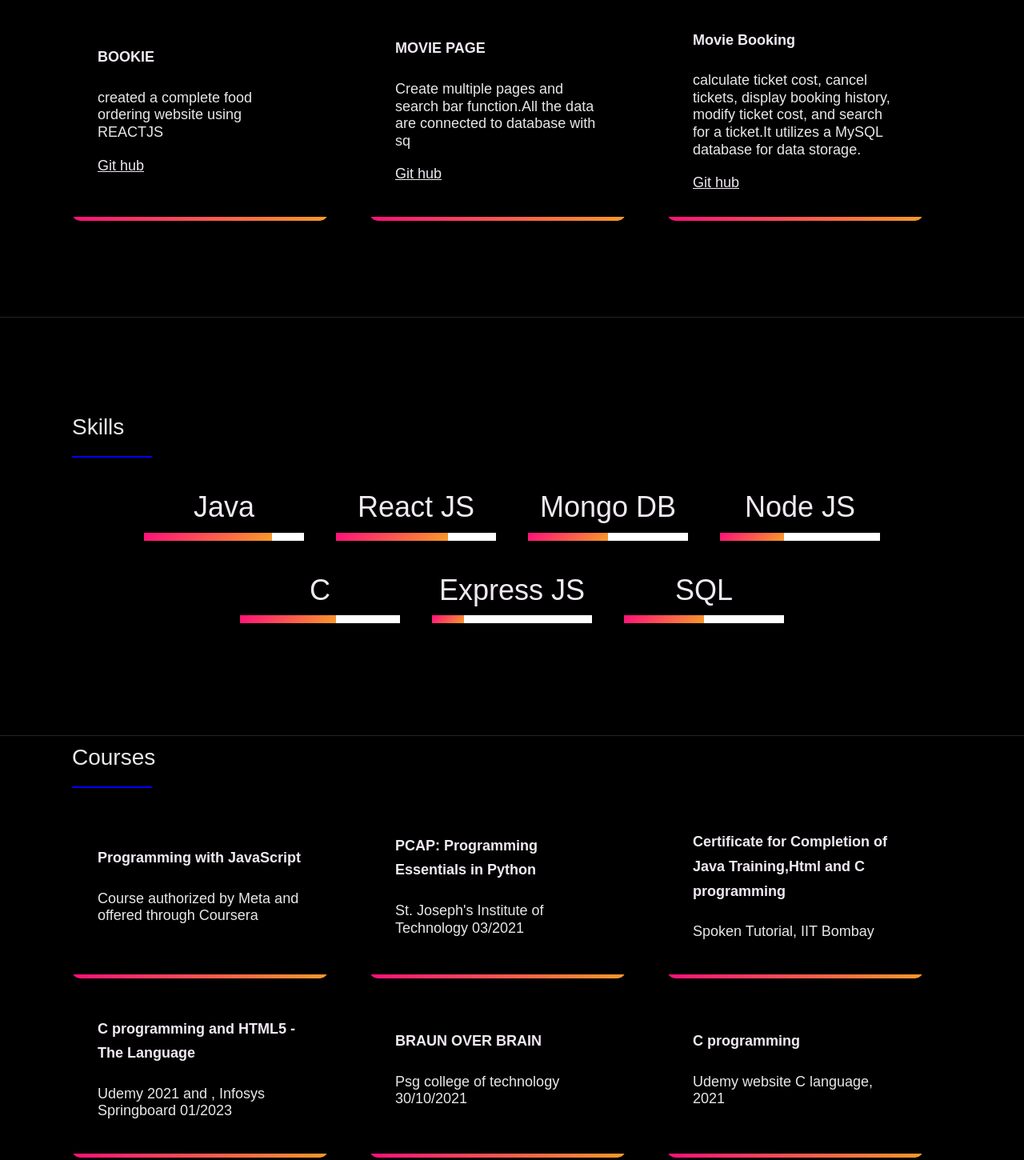
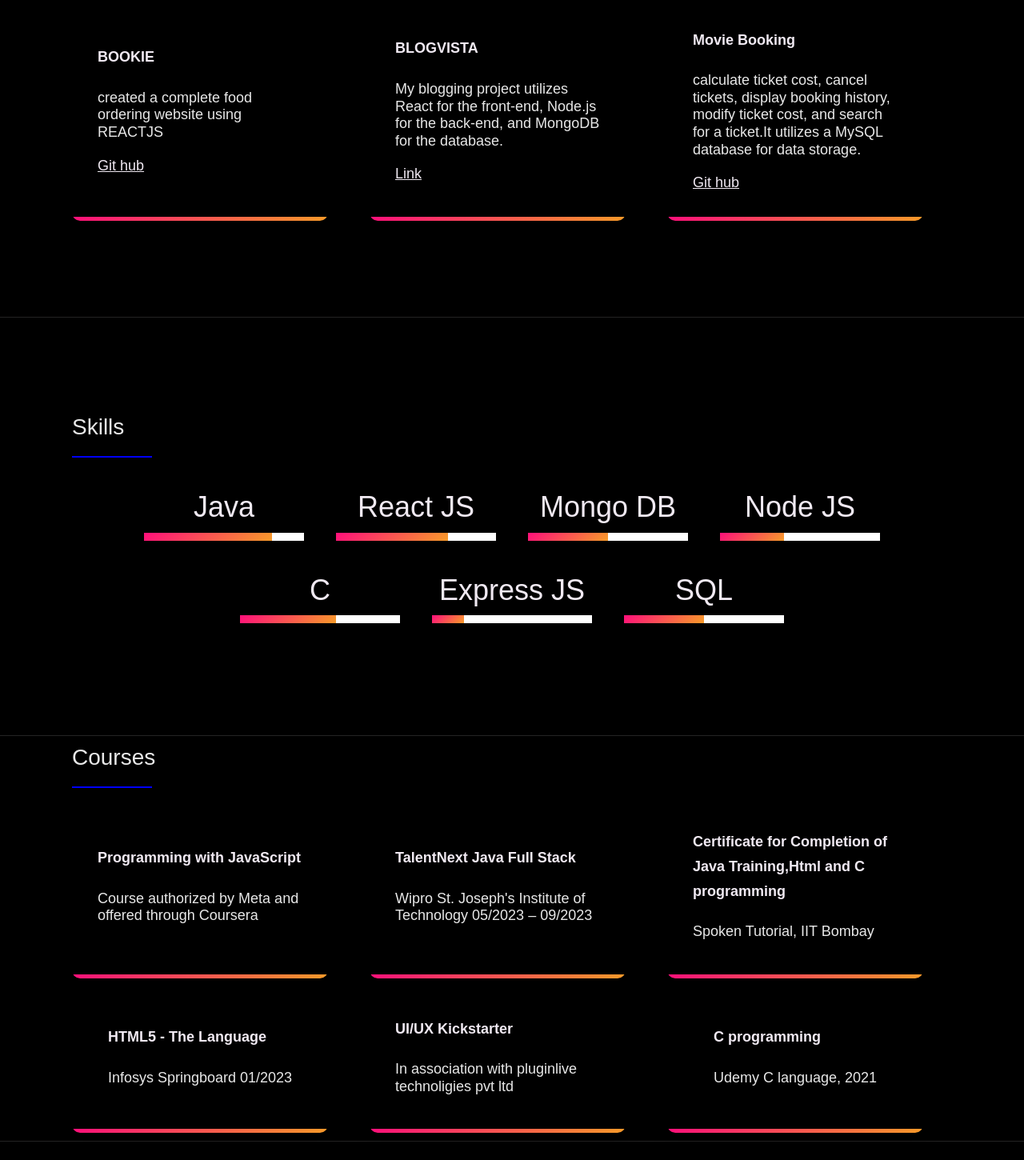
Before and after one commit to Rovind16/rovindportfolio, a plain HTML site: page rovind-portfolio/index.html in a window 1280 px wide. Shown: the part 993-2443 px from the top of the page at 80% size. Drawn offline with Linux system fonts and the light colour scheme; a web font is replaced by a local one.

Commit message:
Update index.html

```diff
--- a/rovind-portfolio/index.html
+++ b/rovind-portfolio/index.html
@@ -53,17 +53,18 @@
                   created a complete food ordering
                   website using REACTJS
     </p>
-    <a href="https://github.com/Rovind16/Bookie">Git hub</a>
+    <a href="https://github.com/Rovind16/Bookie-Frontend" target="_blank" >Git hub</a>
   </div>
   </div>
   <div class="card">
     <div class="hidden">
-            <h4 class="hed">MOVIE PAGE</h4>
+            <h4 class="hed">BLOGVISTA</h4>
             <p class="par">
-              Create multiple pages and search bar function.All the data
-              are connected to database with sq
+             My blogging project utilizes React for the front-end,
+                        Node.js for the back-end, and MongoDB for the database.
+
 </p>
-<a href="https://github.com/Rovind16/Movies-page">Git hub</a>
+<a href="https://blogvista.onrender.com/" target="_blank" >Link</a>
 </div>
 </div>
 <div class="card">
@@ -72,7 +73,7 @@
           <p class="par">
             calculate ticket cost, cancel tickets, display booking history, modify ticket cost, and search for a ticket.It utilizes a MySQL database for data storage.
 </p>
-<a href="https://github.com/Rovind16/Movie-ticket">Git hub</a>
+<a href="https://github.com/Rovind16/Movie-ticket" target="_blank" >Git hub</a>
 </div>
 </div>
 </div>
@@ -148,10 +149,10 @@
         </div>
         <div class="card">
           <div class="hidden">
-          <h4 class="hed">PCAP: Programming Essentials in Python</h4>
+          <h4 class="hed">TalentNext Java Full Stack</h4>
           <p class="par">
-            St. Joseph's Institute of Technology
-            03/2021
+            Wipro St. Joseph's Institute of Technology
+            05/2023 – 09/2023
 </p>
 </div>
 </div>
@@ -166,20 +167,18 @@
 </div>
 <div class="card">
   <div class="hidden">
-  <h4 class="hed">C programming and HTML5 - The Language </h4>
+  <h4 class="hed">HTML5 - The Language </h4>
   <p class="par">
-    Udemy
-    2021  and , Infosys Springboard
+    Infosys Springboard
     01/2023
 </p>
 </div>
 </div>
 <div class="card">
   <div class="hidden">
-  <h4 class="hed">BRAUN OVER BRAIN</h4>
+  <h4 class="hed">UI/UX Kickstarter </h4>
   <p class="par">
-   Psg college of technology
-    30/10/2021
+    In association with pluginlive technoligies pvt ltd
 </p>
 </div>
 </div>
@@ -187,7 +186,7 @@
   <div class="hidden">
   <h4 class="hed">C programming</h4>
   <p class="par">
-    Udemy website C language,
+    Udemy C language,
     2021
 </p>
 </div>
@@ -236,9 +235,9 @@
               Hi, I'm Rovind.R, a Full Stack Developer with a passion for coding and creating innovative solutions. As a highly
               motivated and detail-oriented individual, I take pride in my ability to develop and deploy robust and scalable
               applications. With experience in both front-end and back-end technologies, I am able to work effectively across
-               the entire development stack. I am a good worker and always strive to exceed expectations, whether working
-               independently or as part of a team. I am constantly seeking opportunities to learn and grow as a developer,
-                and I am committed to staying up-to-date with the latest technologies and trends in the industry.
+              the entire development stack. I am a good worker and always strive to exceed expectations, whether working
+              independently or as part of a team. I am constantly seeking opportunities to learn and grow as a developer,
+              and I am committed to staying up-to-date with the latest technologies and trends in the industry.
             </h5>
             <a href="./Rovind.R_Resume_13-06-2023-19-21-33.pdf" download='Resume' class="btn">Resume
               <i class="fa fa-download"></i>
@@ -252,6 +251,18 @@
       </div>
     </section>
   </div>
+  <div class="hidden">
+    <section class="link">
+    <div class="row">
+      <h2>Profile Links</h2>
+        <div class="btn" id="ll" ><a href="https://leetcode.com/Rovind/" target="_blank">Leetcode</a></div>
+        <div class="btn" id="ll"><a href="https://github.com/Rovind16" target="_blank">github</a></div>
+        <div class="btn" id="ll"><a href="https://www.skillrack.com/faces/resume.xhtml?id=350962&key=ebdec068bf89e0d325f02ad78fb22fb13b180695" target="_blank">SkillRack</a></div>
+        <div class="btn" id="ll"><a href="https://blogvista.onrender.com/" target="_blank">BlogVista</a></div>
+        <div class="btn" id="ll"><a href="https://bookie-gekz.onrender.com/index.html" target="_blank">Bookie</a></div>
+  </div>
+</section>
+</div>
   </main>
 
 <div class="hidden">
```
